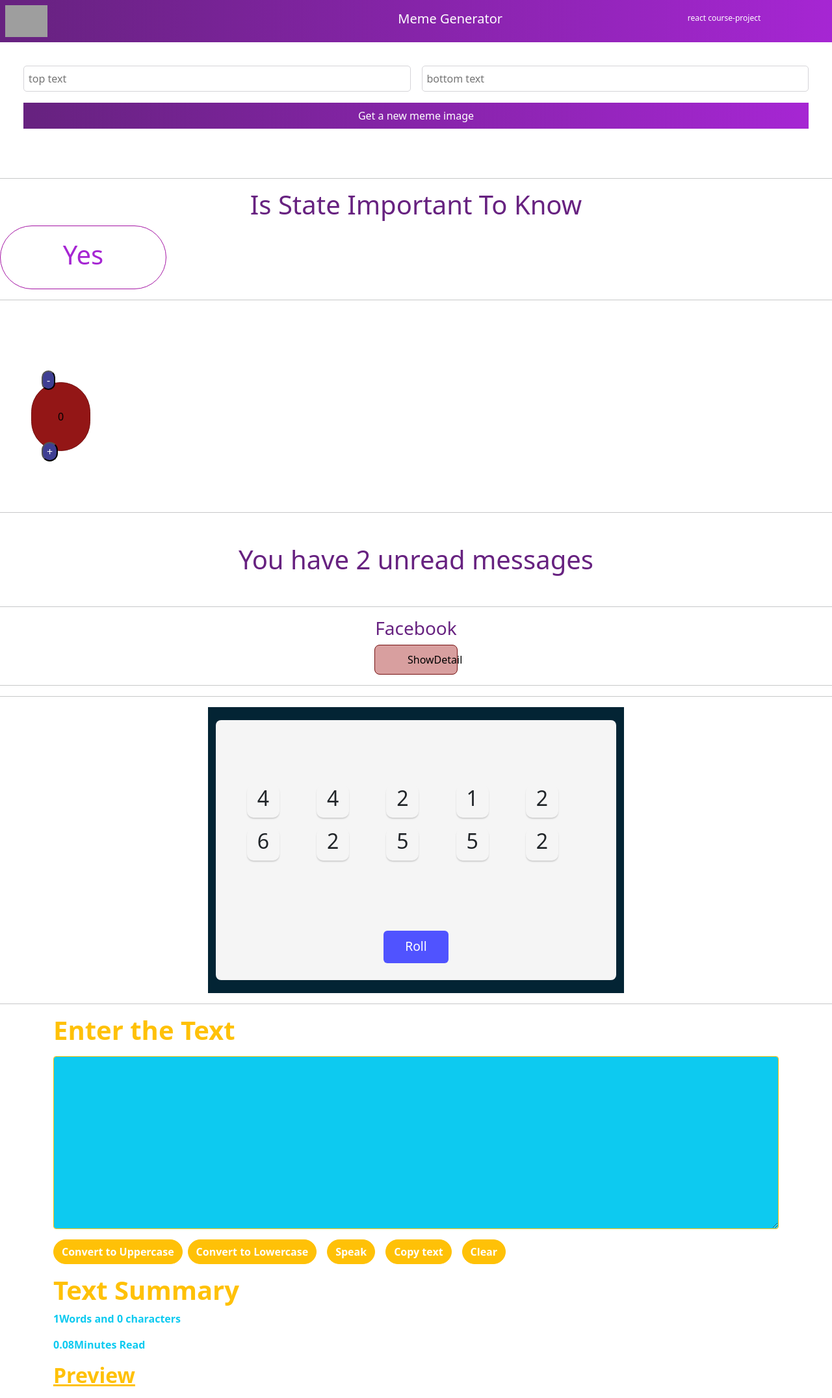
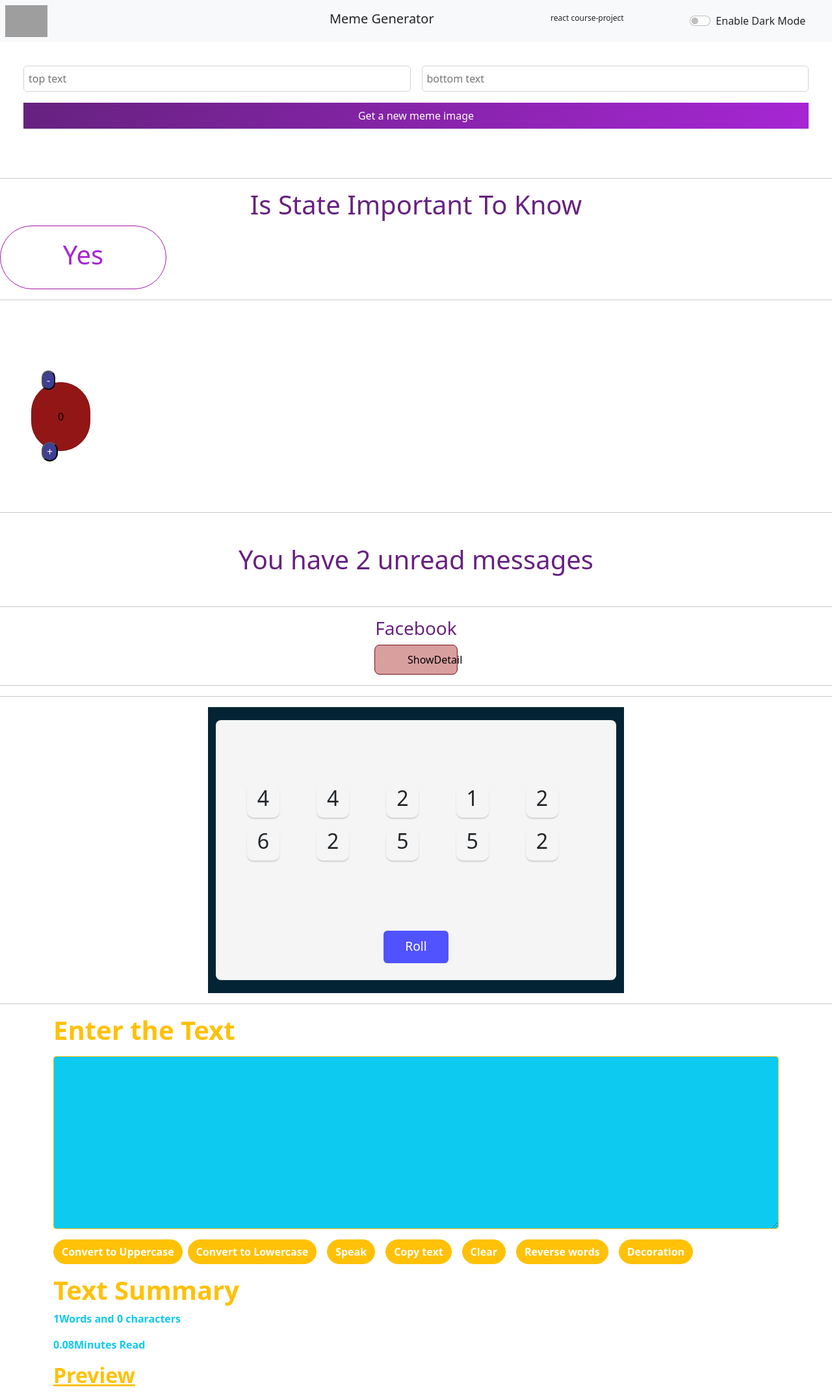
Before and after one commit to kindlenext/react-practice, a Next.js app: page / in a window 1280 px wide. Shown: the whole page at 65% size. Built offline with nearby package versions, Linux system fonts and the light colour scheme; grey boxes are pictures that could not be loaded.

Commit message:
Enable Dark & Light Mode

```diff
--- a/pages/components/TextForm.jsx
+++ b/pages/components/TextForm.jsx
@@ -2,6 +2,7 @@ import React, { useState } from "react";
 
 export default function TextForm(props) {
   const [text, setText] = useState("");
+  const [decoration, setDecoration] = useState("");
   const handleOnChange = (event) => {
     setText(event.target.value);
   };
@@ -29,7 +30,13 @@ export default function TextForm(props) {
     let newText = "";
     setText(newText);
   };
-
+  const handleRevClick = () => {
+    let newText = text.split(" ").reverse().join(" ");
+    setText(newText);
+  };
+   const handelDecClick = () => {
+     setDecoration({ textDecoration: "line-through" });
+   };
   return (
     <>
       <div className="container">
@@ -81,6 +88,18 @@ export default function TextForm(props) {
           onClick={handleClearClick}
         >
           Clear
+        </button>
+        <button
+          className="btn btn-warning fw-bolder mb-3 text-white rounded-pill mx-2"
+          onClick={handleRevClick}
+        >
+          Reverse words
+        </button>
+        <button
+          className="btn btn-warning fw-bolder mb-3 text-white rounded-pill mx-2"
+          onClick={handelDecClick}
+        >
+          Decoration
         </button>
       </div>
       <div className="container">
--- a/pages/components/UseState.jsx
+++ b/pages/components/UsingState.jsx
@@ -1,7 +1,7 @@
 import "bootstrap/dist/css/bootstrap.css";
 import React from "react";
 
-export default function UseState() {
+export default function UsingState() {
   //   const result = React.useState("yes");
   const [isImportant, setIsImportant] = React.useState("Yes");
 
--- a/pages/components/header.jsx
+++ b/pages/components/header.jsx
@@ -1,8 +1,10 @@
 import "bootstrap/dist/css/bootstrap.css";
 
-export default function Header() {
+export default function Header(props) {
   return (
-    <header className="d-flex align-items-center px-2 py-2 header">
+    <header
+      className={`d-flex align-items-center px-2 py-2 header bg-${props.mode} text-${props.mode === `light`?`dark`:`light`}`}
+    >
       <div className="col-4">
         <img
           src="https://www.logolynx.com/images/logolynx/64/6434117060654972bd19ca515db70158.jpeg"
@@ -11,10 +13,14 @@ export default function Header() {
           width={65}
         />
       </div>
-      <h1 className="header--title col-5 text-center">Meme Generator</h1>
+      <h1 className="header--title col-3 text-center">Meme Generator</h1>
       <h2 className="header--project col-3 text-center">
         react course-project
       </h2>
+      <div className="form-check form-switch col-2">
+         <input className="form-check-input" type="checkbox" id="flexSwitchCheckDefault" onClick={props.toggleMode}/>
+        <label className="form-check-label" htmlFor="flexSwitchCheckDefault">Enable Dark Mode</label>
+       </div>
     </header>
   );
 }
--- a/pages/index.js
+++ b/pages/index.js
@@ -3,21 +3,36 @@ import "bootstrap/dist/css/bootstrap.css";
 import UseStateCounter from "./components/Counter";
 import Header from "./components/header";
 import Meme from "./components/meme";
+
 import UnReadMessage from "./components/renderingcond";
-import UseState from "./components/UseState";
 // import List from "./components/List";
 import Joke from "./components/Joke";
 import Dice from "./components/dice";
 import TextForm from "./components/TextForm";
+import React, { useState } from 'react'
+import UsingState from "./components/UsingState";
+
 
 export default function Home() {
+  const [mode, setMode] = useState('light');
+  const toggleMode = () => {
+    if (mode === `light`) {
+      setMode('dark');
+      document.body.style.backgroundColor = "#042743";
+    }
+    else {
+      setMode('light');
+      document.body.style.backgroundColor = "white";
+
+    }
+  }
   return (
     <div className="">
-      <Header />
+      <Header mode={mode} toggleMode={ toggleMode} />
 
       <Meme />
       <hr />
-      <UseState />
+      <UsingState/>
       <hr />
       <UseStateCounter />
       <hr />
--- a/styles/globals.css
+++ b/styles/globals.css
@@ -17,11 +17,20 @@ a {
 
 .header {
   height: 65px;
-  background: linear-gradient(90deg, #672280 1.18%, #a626d3 100%);
+
   color: #fff;
   box-shadow: 5px gray;
+  box-shadow: 5px rgb(117, 107, 107);
+
+
 }
+.text-clr{
+  color: #fff;
 
+}
+.bg-purple{
+background: linear-gradient(90deg, #672280 1.18%, #a626d3 100%);
+}
 .header--image {
   margin-right: 5px;
   padding-top: 15px;
```
